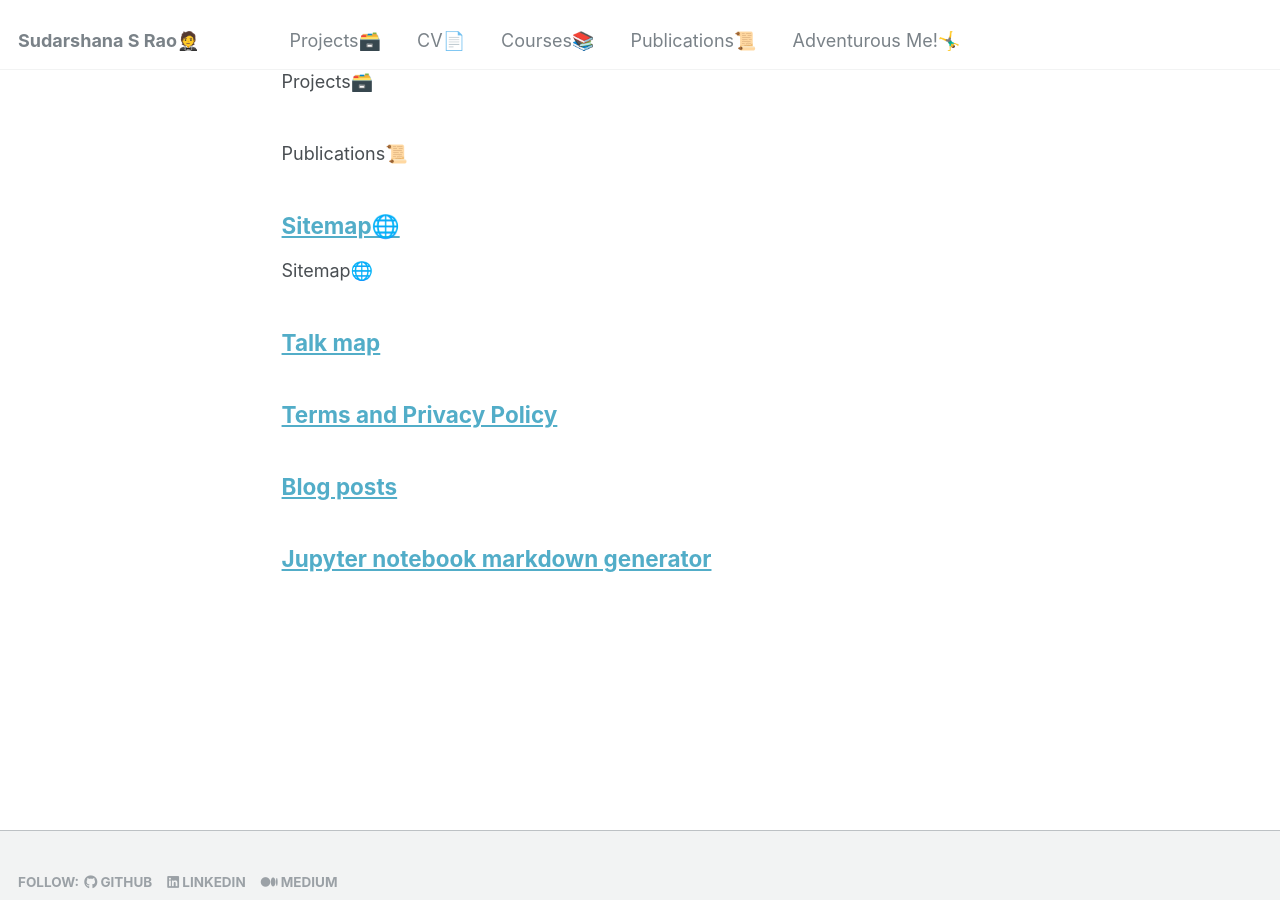
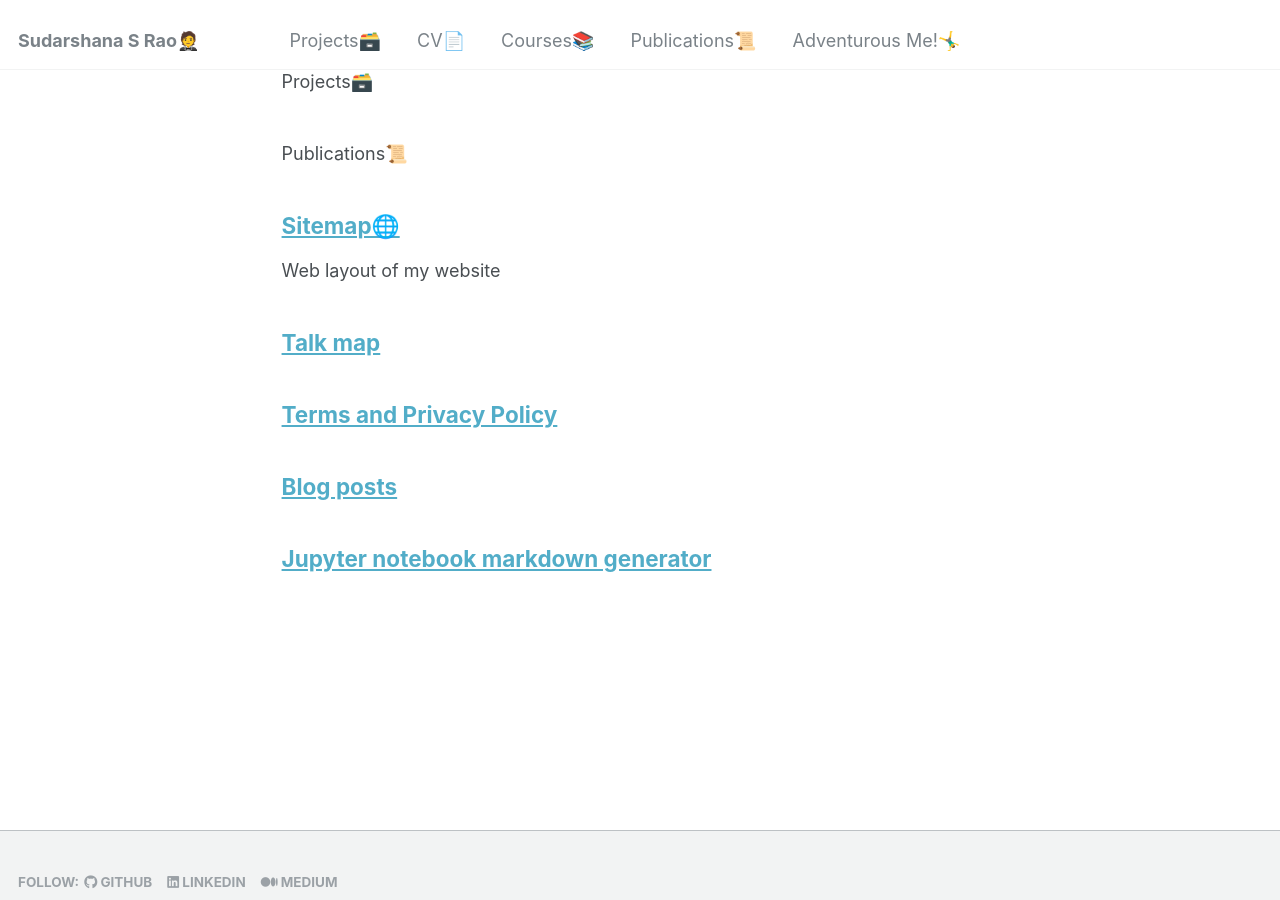
Before and after one commit to SudarshanaSRao/SudarshanaSRao.github.io, a Jekyll site: the page built from _pages/page-archive.html, in a window 1280 px wide and 900 px high, scrolled down 984 px. Built offline with Jekyll 4.4.1, drawn with Linux system fonts in a browser that asks for light colours.

Commit message:
Update sitemap.md

```diff
--- a/_pages/sitemap.md
+++ b/_pages/sitemap.md
@@ -1,14 +1,14 @@
 ---
 layout: archive
 title: "Sitemap🌐"
-excerpt: "Sitemap🌐"
+excerpt: "Web layout of my website"
 permalink: /sitemap/
 author_profile: true
 ---
 
 {% include base_path %}
 
-A list of all the posts and pages found on the site. For you robots out there is an [XML version]({{ base_path }}/sitemap.xml) available for digesting as well.
+A list of all the web pages found on this site. For you robots out there is an [XML version]({{ base_path }}/sitemap.xml) available for digesting as well.
 
 <h2>Pages</h2>
 {% for post in site.pages %}
```
